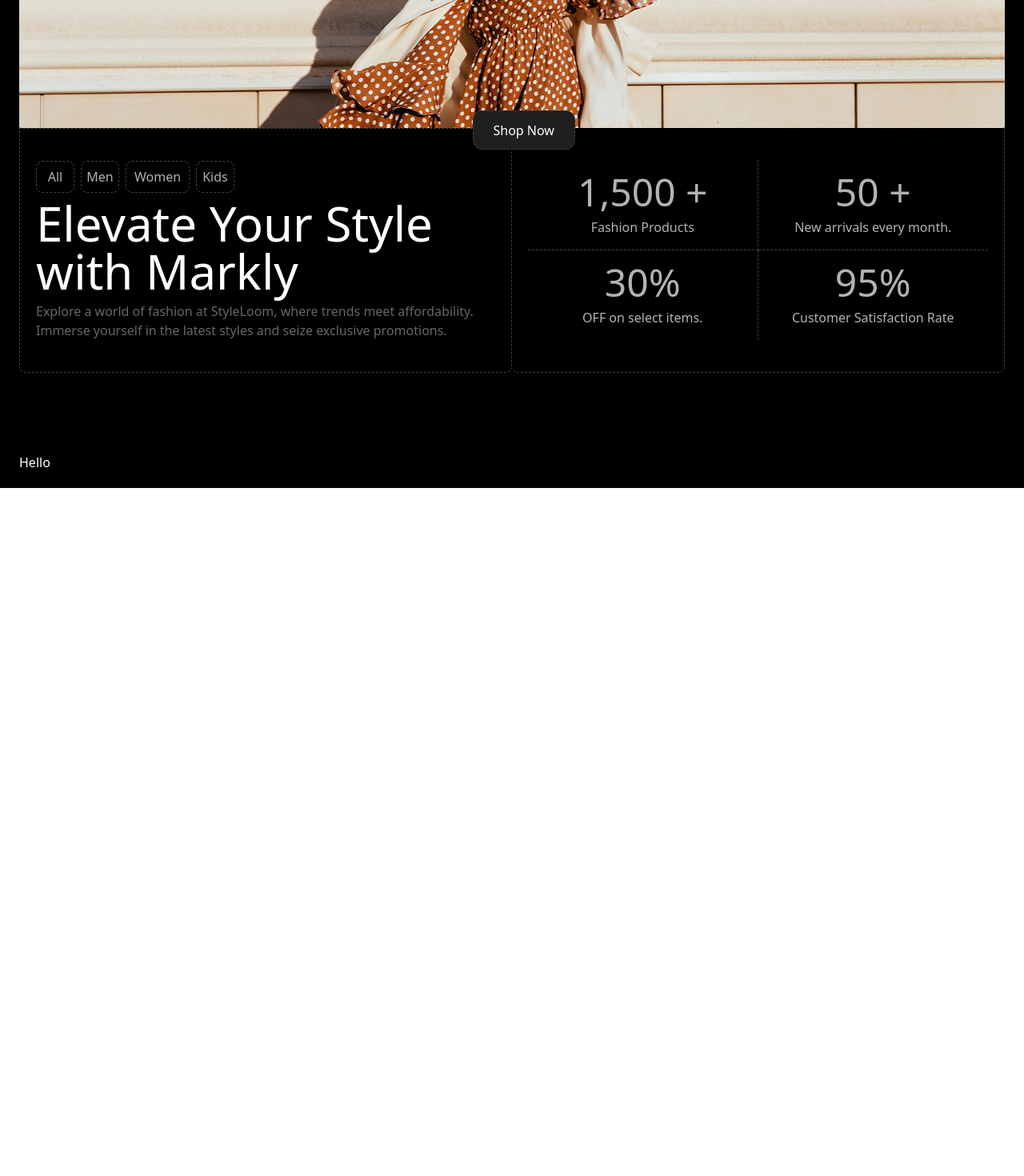
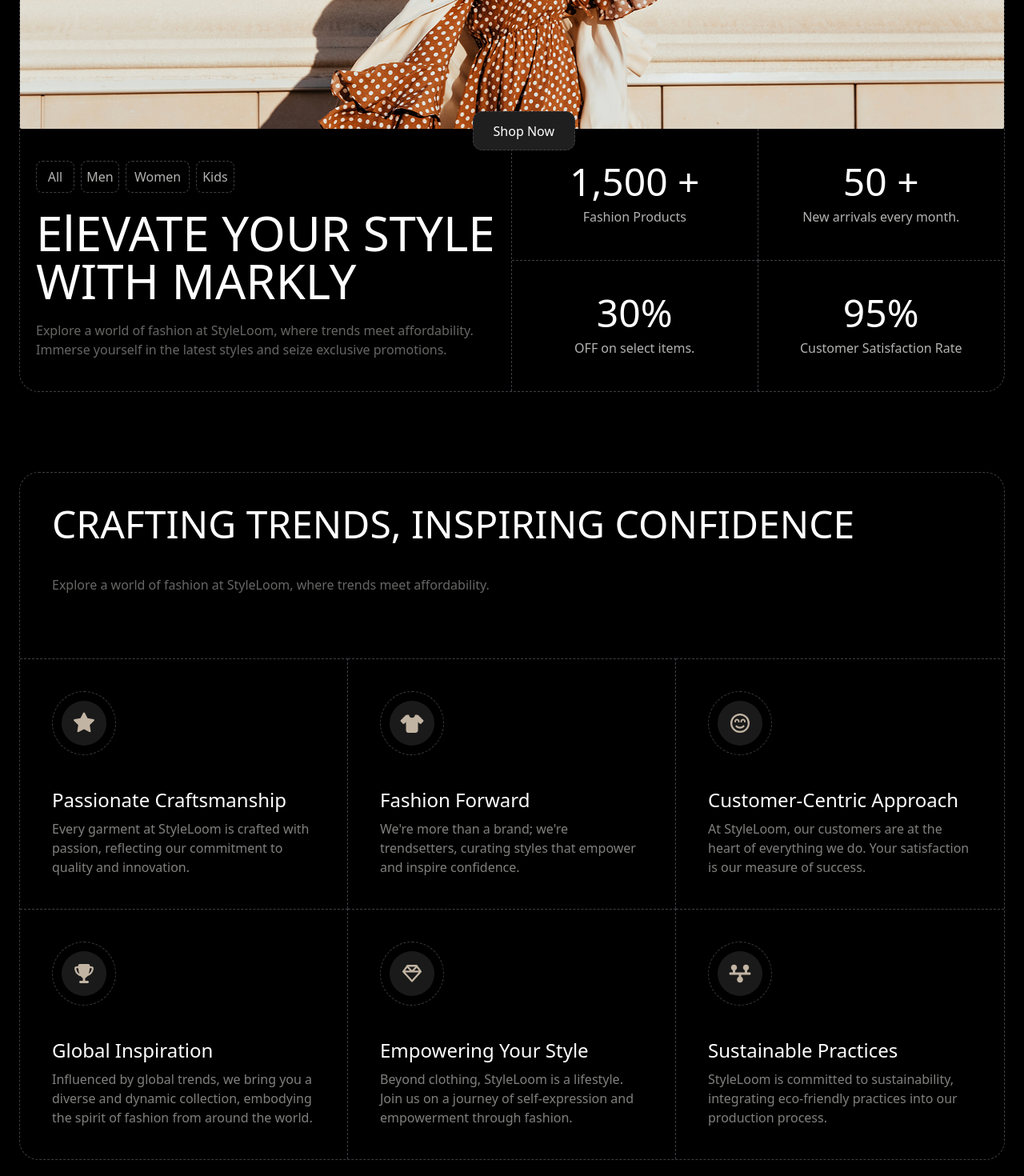
Before and after one commit to Medo971808/Markly, a Nuxt app: page / in a window 1280 px wide. Shown: the part 363-1833 px from the top of the page at 80% size. Before the commit the page ends 973 px from the top, so only its background shows below. Built offline with nearby package versions, Linux system fonts and the light colour scheme.

Commit message:
create Section 2

```diff
--- a/app/app.vue
+++ b/app/app.vue
@@ -3,3 +3,6 @@
   <HomeSection1 />
   <HomeSection2 />
 </template>
+<style>
+@import "@fortawesome/fontawesome-svg-core/styles.css";
+</style>
--- a/app/components/Home/Section1.vue
+++ b/app/components/Home/Section1.vue
@@ -1,33 +1,33 @@
 <template>
     <section class="bg-black text-white px-6 py-5">
-        <section class="rounded-xl relative">
+        <section class="rounded-3xl relative border border-zinc-700 border-dashed">
             <NuxtImg src="/images/Image.png"alt=""class="h-[442px] w-full rounded-t-lg" />
             <NuxtLink to="/shop" class="cursor-pointer absolute top-[420px] left-[46%] w-[128px] h-[49px] rounded-xl text-14 bg-[#1F1F1F] border border-dashed border-zinc-700 flex items-center justify-center">Shop Now</NuxtLink>
             <section class="flex justify-between text-[#B3B3B2]">
-                <section class="py-10 px-5 border border-zinc-700 border-dashed rounded-b-lg w-[50%]">
+                <section class="py-10 px-5 border-r border-zinc-700 border-dashed w-[50%]">
                     <button class="w-12 h-10 border border-dashed border-zinc-700 rounded-lg">All</button>
                     <button class="w-12 h-10 border border-dashed border-zinc-700 ml-2 rounded-lg">Men</button>
                     <button class=" w-20 h-10 border border-dashed border-zinc-700 mx-2 rounded-lg">Women</button>
                     <button class="w-12 h-10 border border-dashed border-zinc-700 rounded-lg">Kids</button>
-                    <h1 class="text-6xl my-2 text-white">Elevate Your Style with Markly</h1>
+                    <h1 class="text-6xl my-5 text-white">ElEVATE YOUR STYLE WITH MARKLY</h1>
                     <p class="text-[#676665]">Explore a world of fashion at StyleLoom, where trends meet affordability.
                         Immerse yourself in the latest styles and seize exclusive promotions.</p>
                 </section>
-                <section class="py-10 px-5 border-b border-r border-zinc-700 border-dashed rounded-b-lg w-[50%] grid grid-cols-2">
+                <section class="border-zinc-700 border-dashed w-[50%] grid grid-cols-2">
                     <section class="flex flex-col justify-center items-center gap-2 border-b border-r border-zinc-700 border-dashed">
-                        <h2 class="text-5xl">1,500 +</h2>
+                        <h2 class="text-5xl text-white">1,500 +</h2>
                         <p>Fashion Products</p>
                     </section>
                     <section class="flex flex-col justify-center items-center gap-2 border-b border-zinc-700 border-dashed">
-                        <h2 class="text-5xl">50 +</h2>
+                        <h2 class="text-5xl text-white">50 +</h2>
                         <p>New arrivals every month.</p>
                     </section>
                     <section class="flex flex-col justify-center items-center gap-2 border-r border-zinc-700 border-dashed">
-                        <h2 class="text-5xl">30%</h2>
+                        <h2 class="text-5xl text-white">30%</h2>
                         <p>OFF on select items.</p>
                     </section>
                     <section class="flex flex-col justify-center items-center gap-2">
-                        <h2 class="text-5xl">95%</h2>
+                        <h2 class="text-5xl text-white">95%</h2>
                         <p>Customer Satisfaction Rate</p>
                     </section>
                 </section>
--- a/app/components/Home/Section2.vue
+++ b/app/components/Home/Section2.vue
@@ -1,5 +1,64 @@
 <template>
     <div class="bg-black text-white px-6 pb-5 pt-20">
-        Hello
+        <div class="border border-dashed border-zinc-700 rounded-3xl">
+            <h1 class="text-5xl m-10">CRAFTING TRENDS, INSPIRING CONFIDENCE</h1>
+            <p class="mt-5 text-[#676665] ml-10">Explore a world of fashion at StyleLoom, where trends meet affordability.</p>
+            <div class="grid grid-cols-3">
+                <div class="p-10 relative border-t border-r border-dashed border-zinc-700 mt-20">
+                    <div class="rounded-full w-20 h-20 border border-dashed border-zinc-700 flex justify-center items-center">
+                        <div class="rounded-full w-14 h-14 bg-[#1A1A1A] flex justify-center items-center">
+                            <FontAwesomeIcon :icon="['fas', 'star']" class="text-[#C2B4A3] text-2xl" />
+                        </div>
+                    </div>
+                    <h3 class="text-2xl mt-10 mb-2">Passionate Craftsmanship</h3>
+                    <p class="text-[#81807E] text-md">Every garment at StyleLoom is crafted with passion, reflecting our commitment to quality and innovation.</p>
+                </div>
+                <div class="p-10 relative border-t  border-r border-dashed border-zinc-700 mt-20">
+                    <div class="rounded-full w-20 h-20 border border-dashed border-zinc-700 flex justify-center items-center">
+                        <div class="rounded-full w-14 h-14 bg-[#1A1A1A] flex justify-center items-center">
+                            <FontAwesomeIcon :icon="['fas', 'tshirt']" class="text-[#C2B4A3] text-2xl" />
+                        </div>
+                    </div>
+                    <h3 class="text-2xl mt-10 mb-2">Fashion Forward</h3>
+                    <p class="text-[#81807E] text-md">We're more than a brand; we're trendsetters, curating styles that empower and inspire confidence.</p>
+                </div>
+                <div class="p-10 relative border-t border-dashed border-zinc-700 mt-20">
+                    <div class="rounded-full w-20 h-20 border border-dashed border-zinc-700 flex justify-center items-center">
+                        <div class="rounded-full w-14 h-14 bg-[#1A1A1A] flex justify-center items-center">
+                            <FontAwesomeIcon :icon="['far', 'face-smile-beam']" class="text-[#C2B4A3] text-2xl" />
+                        </div>
+                    </div>
+                    <h3 class="text-2xl mt-10 mb-2">Customer-Centric Approach</h3>
+                    <p class="text-[#81807E] text-md">At StyleLoom, our customers are at the heart of everything we do. Your satisfaction is our measure of success.</p>
+                </div>
+                <div class="p-10 relative border-t border-r border-dashed border-zinc-700">
+                    <div class="rounded-full w-20 h-20 border border-dashed border-zinc-700 flex justify-center items-center">
+                        <div class="rounded-full w-14 h-14 bg-[#1A1A1A] flex justify-center items-center">
+                            <FontAwesomeIcon :icon="['fas', 'trophy']" class="text-[#C2B4A3] text-2xl" />
+                        </div>
+                    </div>
+                    <h3 class="text-2xl mt-10 mb-2">Global Inspiration</h3>
+                    <p class="text-[#81807E] text-md">Influenced by global trends, we bring you a diverse and dynamic collection, embodying the spirit of fashion from around the world.</p>
+                </div>
+                <div class="p-10 relative border-t  border-r border-dashed border-zinc-700">
+                    <div class="rounded-full w-20 h-20 border border-dashed border-zinc-700 flex justify-center items-center">
+                        <div class="rounded-full w-14 h-14 bg-[#1A1A1A] flex justify-center items-center">
+                            <FontAwesomeIcon :icon="['far', 'gem']" class="text-[#C2B4A3] text-2xl" />
+                        </div>
+                    </div>
+                    <h3 class="text-2xl mt-10 mb-2">Empowering Your Style</h3>
+                    <p class="text-[#81807E] text-md">Beyond clothing, StyleLoom is a lifestyle. Join us on a journey of self-expression and empowerment through fashion.</p>
+                </div>
+                <div class="p-10 relative border-t border-dashed border-zinc-700">
+                    <div class="rounded-full w-20 h-20 border border-dashed border-zinc-700 flex justify-center items-center">
+                        <div class="rounded-full w-14 h-14 bg-[#1A1A1A] flex justify-center items-center">
+                            <FontAwesomeIcon :icon="['fas', 'timeline']" class="text-[#C2B4A3] text-2xl" />
+                        </div>
+                    </div>
+                    <h3 class="text-2xl mt-10 mb-2">Sustainable Practices</h3>
+                    <p class="text-[#81807E] text-md">StyleLoom is committed to sustainability, integrating eco-friendly practices into our production process.</p>
+                </div>
+            </div>
+        </div>
     </div>
 </template>
--- /dev/null
+++ b/app/plugins/fontawesome.ts
@@ -0,0 +1,12 @@
+import { library } from '@fortawesome/fontawesome-svg-core'
+import { FontAwesomeIcon } from '@fortawesome/vue-fontawesome'
+import { faStar, faTrophy, faTimeline, faTShirt } from '@fortawesome/free-solid-svg-icons'
+import { faFaceSmileBeam, faGem } from '@fortawesome/free-regular-svg-icons'
+
+import { defineNuxtPlugin } from 'nuxt/app'
+
+library.add(faStar, faTrophy, faFaceSmileBeam, faGem, faTimeline, faTShirt)
+
+export default defineNuxtPlugin((nuxtApp) => {
+  nuxtApp.vueApp.component('FontAwesomeIcon', FontAwesomeIcon)
+})
--- a/package.json
+++ b/package.json
@@ -10,6 +10,10 @@
     "postinstall": "nuxt prepare"
   },
   "dependencies": {
+    "@fortawesome/fontawesome-svg-core": "^7.0.0",
+    "@fortawesome/free-regular-svg-icons": "^7.0.0",
+    "@fortawesome/free-solid-svg-icons": "^7.0.0",
+    "@fortawesome/vue-fontawesome": "^3.1.1",
     "@nuxt/image": "^1.11.0",
     "@nuxtjs/tailwindcss": "^6.14.0",
     "nuxt": "^4.0.3",
```
Also changed, not shown: 1 other file (tests, documents, lock files or other folders).
